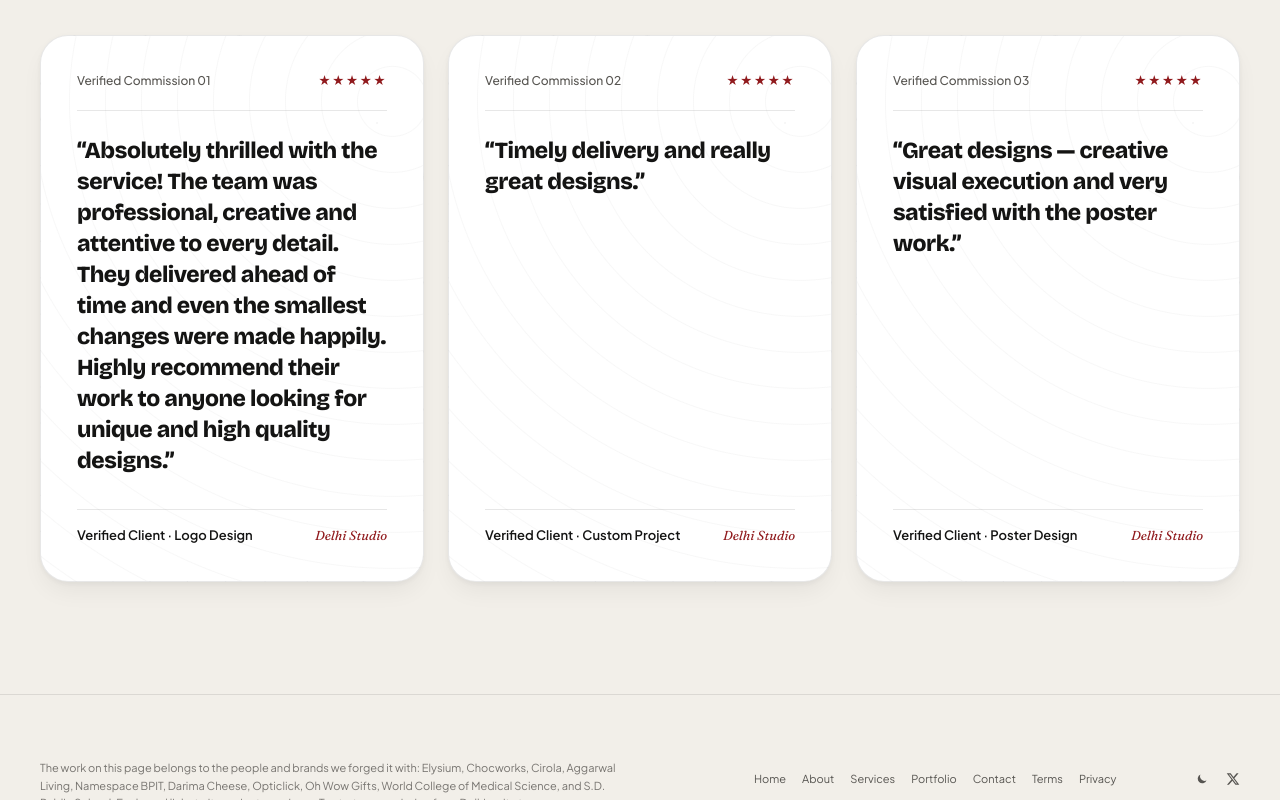
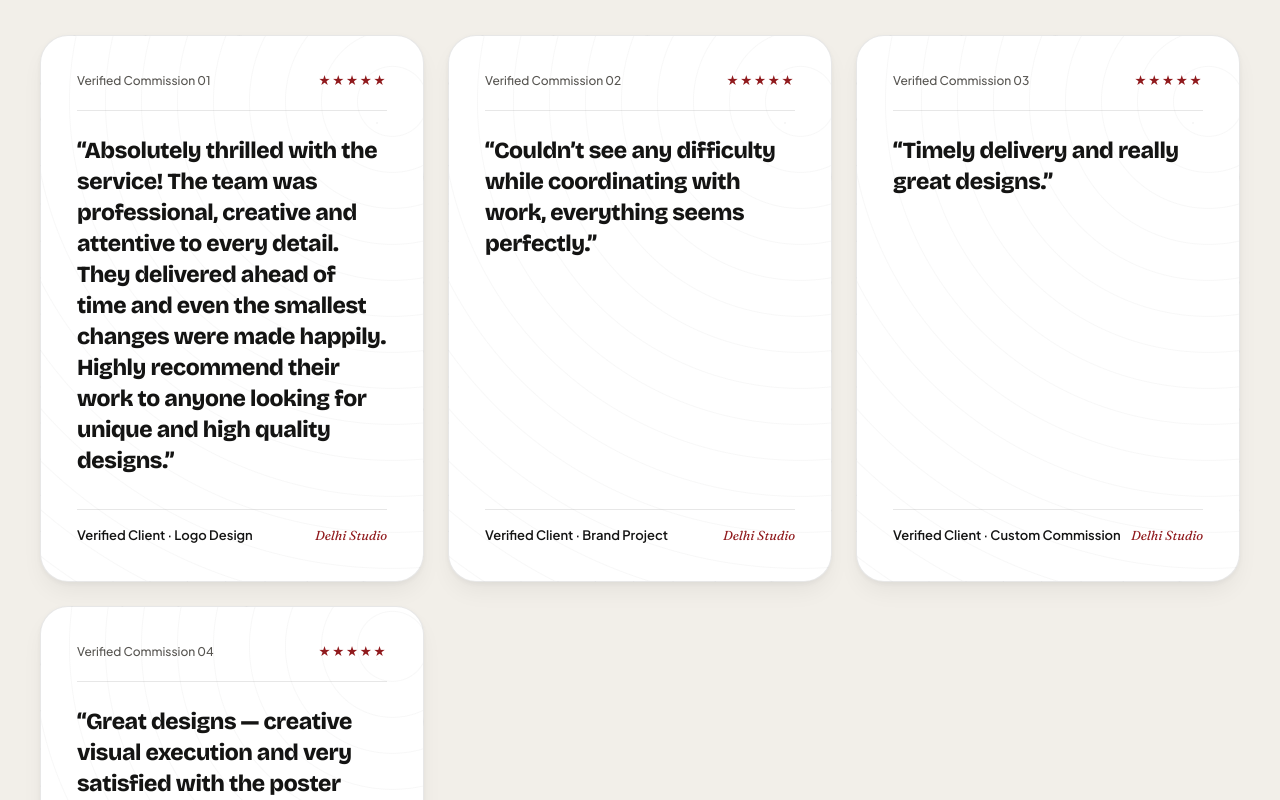
Before and after one commit to yashvasudeva1/design_forge, a React (Vite) app: page / in a window 1280 px wide. Shown: the part 5380-6180 px from the top of the page. Built offline with nearby package versions, Linux system fonts and the light colour scheme.

Commit message:
feat(testimonials): add fourth client review and format into 4-column grid

```diff
--- a/src/components/ServicesAndValues.tsx
+++ b/src/components/ServicesAndValues.tsx
@@ -183,11 +183,11 @@ export const ServicesAndValues: React.FC<ServicesAndValuesProps> = ({
             </span>
           </div>
 
-          <div className="grid grid-cols-1 md:grid-cols-3 gap-6">
+          <div className="grid grid-cols-1 md:grid-cols-2 lg:grid-cols-4 gap-6">
             {CLIENT_TESTIMONIALS.map((item) => (
               <blockquote
                 key={item.id}
-                className="flex flex-col justify-between border border-[var(--border)] bg-[var(--panel)] p-6 sm:p-8"
+                className="flex flex-col justify-between border border-[var(--border)] bg-[var(--panel)] p-6 sm:p-7 transition-all duration-300 hover:border-[#901a1d]/40"
               >
                 <div>
                   <div
@@ -196,7 +196,7 @@ export const ServicesAndValues: React.FC<ServicesAndValuesProps> = ({
                   >
                     ★★★★★
                   </div>
-                  <p className="font-display text-[19px] leading-[1.38] tracking-[-0.01em] text-[var(--foreground)]">
+                  <p className="font-display text-[17px] sm:text-[18px] leading-[1.4] tracking-[-0.01em] text-[var(--foreground)]">
                     “{item.quote}”
                   </p>
                 </div>
--- a/src/data/forgeData.ts
+++ b/src/data/forgeData.ts
@@ -540,12 +540,19 @@ export const CLIENT_TESTIMONIALS: ClientTestimonial[] = [
   {
     id: 'voice-2',
     quote:
-      'Timely delivery and really great designs.',
-    role: 'Verified Client · Custom Project',
+      'Couldn’t see any difficulty while coordinating with work, everything seems perfectly.',
+    role: 'Verified Client · Brand Project',
     rating: 5,
   },
   {
     id: 'voice-3',
+    quote:
+      'Timely delivery and really great designs.',
+    role: 'Verified Client · Custom Commission',
+    rating: 5,
+  },
+  {
+    id: 'voice-4',
     quote:
       'Great designs — creative visual execution and very satisfied with the poster work.',
     role: 'Verified Client · Poster Design',
```
